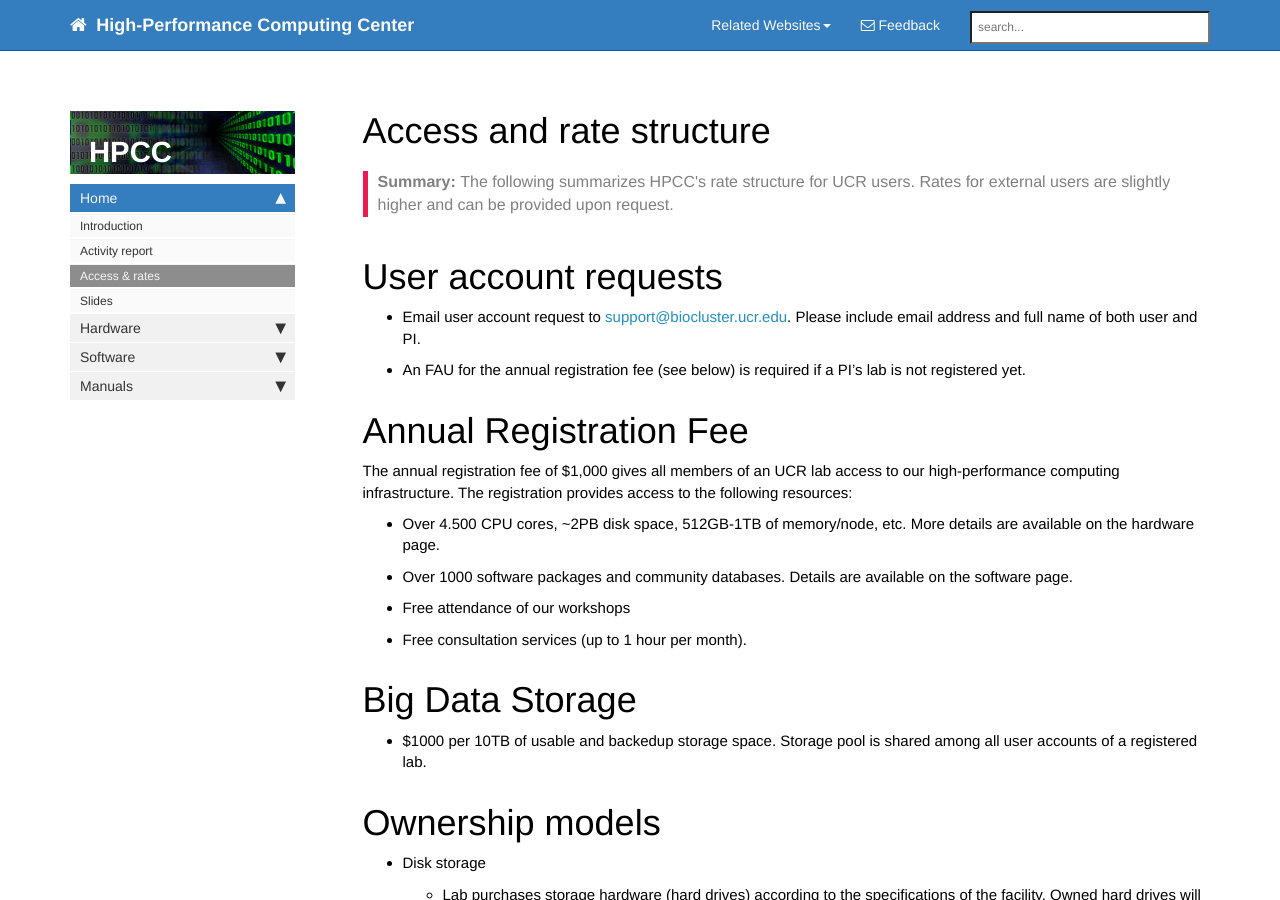
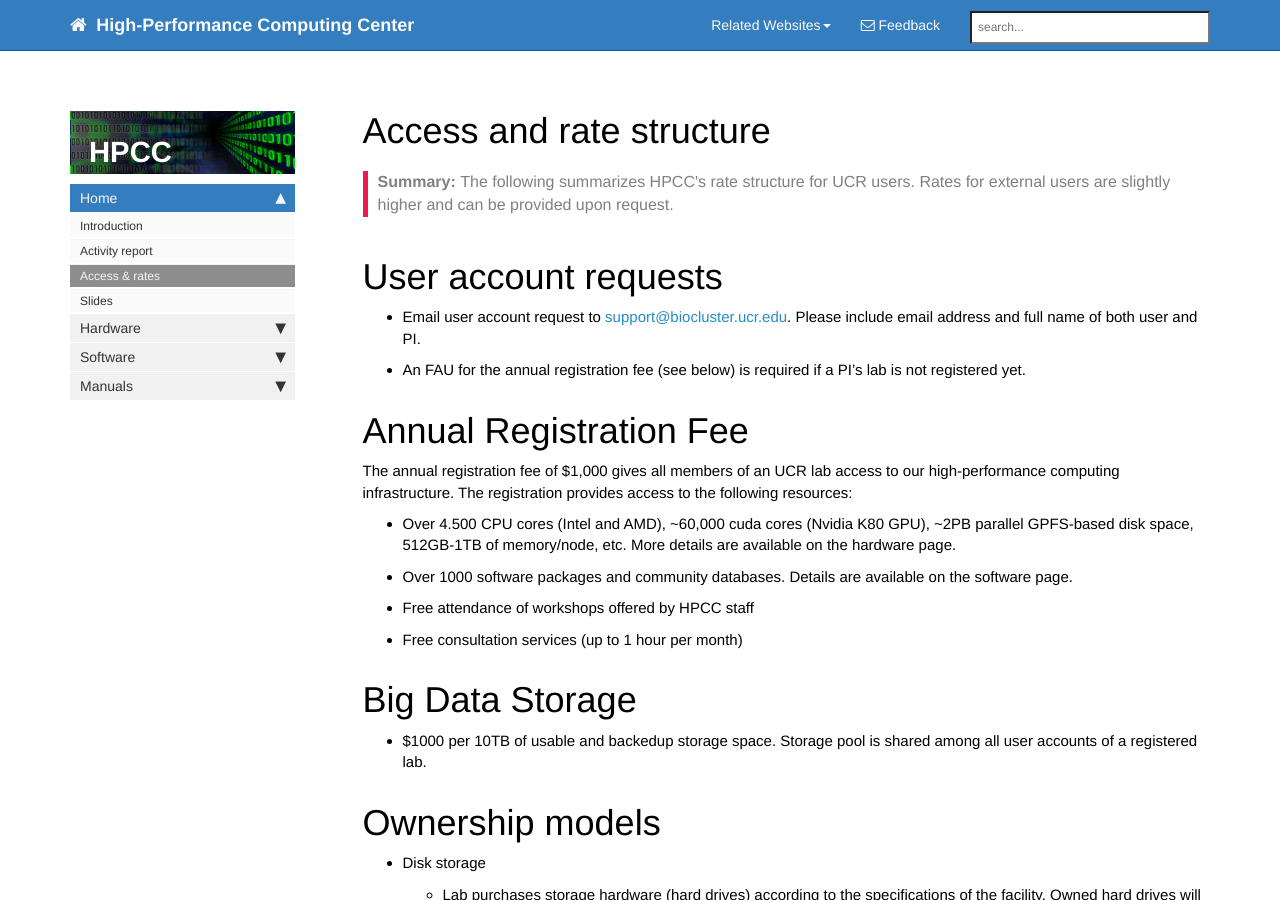
Before and after one commit to tgirke/rcf, a Jekyll site: the page built from rates.md, in a window 1280 px wide and 900 px high. Built offline with Jekyll 4.4.1, drawn with Linux system fonts in a browser that asks for light colours; nearby versions of some CDN libraries; comment, search, counter and statistics services are not loaded.

Commit message:
content edits

```diff
--- a/rates.md
+++ b/rates.md
@@ -16,10 +16,10 @@
 The annual registration fee of $1,000 gives all members of an UCR lab access to our high-performance computing infrastructure.
 The registration provides access to the following resources:
 
-  * Over 4.500 CPU cores, ~2PB disk space, 512GB-1TB of memory/node, etc. More details are available on the hardware page.
+  * Over 4.500 CPU cores (Intel and AMD), ~60,000 cuda cores (Nvidia K80 GPU), ~2PB parallel GPFS-based disk space, 512GB-1TB of memory/node, etc. More details are available on the hardware page.
   * Over 1000 software packages and community databases. Details are available on the software page.
-  * Free attendance of our workshops
-  * Free consultation services (up to 1 hour per month).
+  * Free attendance of workshops offered by HPCC staff
+  * Free consultation services (up to 1 hour per month)
 
 # Big Data Storage
 
```
